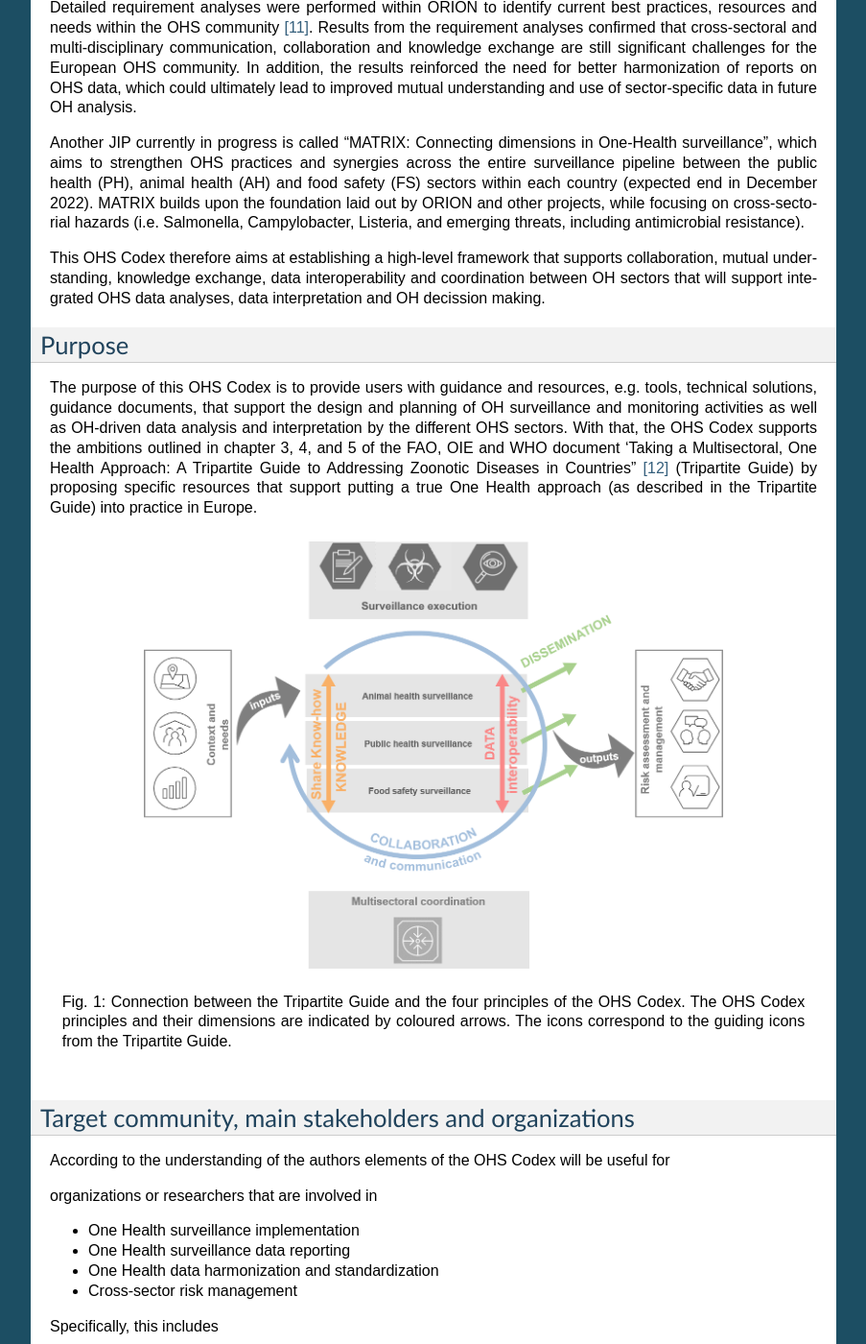
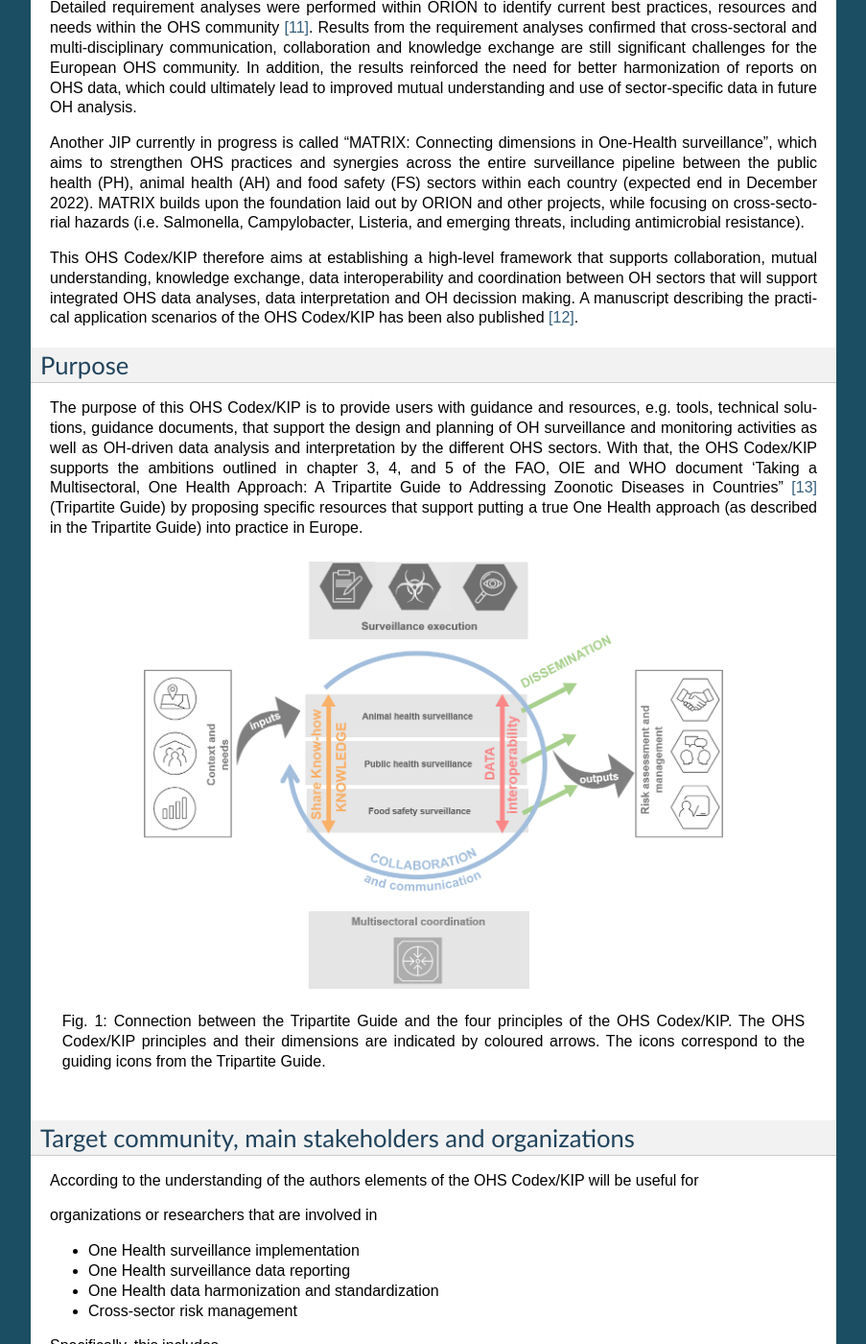
Before and after one commit to EJP-ORION/OH-Surveillance-Codex, a Sphinx documentation site: the page built from docs/1-introduction.rst, in a window 1280 px wide and 1400 px high, scrolled down 604 px. Shown: the whole window at 96% size, without its empty margins (198-1101 px from the left). Built offline with Sphinx 7.4.7, drawn with Linux system fonts in a browser that asks for light colours; some of the changed text lies outside the part shown.

Commit message:
Text updates

```diff
--- a/docs/1-introduction.rst
+++ b/docs/1-introduction.rst
@@ -63,22 +63,24 @@
 cross-sectorial hazards (i.e. Salmonella, Campylobacter, Listeria, and
 emerging threats, including antimicrobial resistance).
 
-This OHS Codex therefore aims at establishing a high-level framework
+This OHS Codex/KIP therefore aims at establishing a high-level framework
 that supports collaboration, mutual understanding, knowledge exchange,
 data interoperability and coordination between OH sectors that will support
 integrated OHS data analyses, data interpretation and OH decission making.
+A manuscript describing the practical application scenarios of the OHS
+Codex/KIP has been also published [12]_.
 
 Purpose
 -------
 
-The purpose of this OHS Codex is to provide users with guidance and
+The purpose of this OHS Codex/KIP is to provide users with guidance and
 resources, e.g. tools, technical solutions, guidance documents, that
 support the design and planning of OH surveillance and monitoring activities
 as well as OH-driven data analysis and interpretation by the
-different OHS sectors. With that, the OHS Codex supports the ambitions
+different OHS sectors. With that, the OHS Codex/KIP supports the ambitions
 outlined in chapter 3, 4, and 5 of the FAO, OIE and WHO
 document ‘Taking a Multisectoral, One Health Approach: A Tripartite
-Guide to Addressing Zoonotic Diseases in Countries” [12]_ (Tripartite
+Guide to Addressing Zoonotic Diseases in Countries” [13]_ (Tripartite
 Guide) by proposing specific resources that support putting a true One
 Health approach (as described in the Tripartite Guide) into practice in
 Europe.
@@ -91,8 +93,8 @@
     :alt: alternate text
     :figclass: align-center
 
-    Fig. 1: Connection between the Tripartite Guide and the four principles of the OHS Codex.
-    The OHS Codex principles and their dimensions are indicated by coloured arrows. The icons correspond to the guiding icons from the Tripartite Guide.
+    Fig. 1: Connection between the Tripartite Guide and the four principles of the OHS Codex/KIP.
+    The OHS Codex/KIP principles and their dimensions are indicated by coloured arrows. The icons correspond to the guiding icons from the Tripartite Guide.
 
 
 
@@ -100,7 +102,7 @@
 Target community, main stakeholders and organizations
 -----------------------------------------------------
 
-According to the understanding of the authors elements of the OHS Codex
+According to the understanding of the authors elements of the OHS Codex/KIP
 will be useful for
 
 organizations or researchers that are involved in
@@ -126,11 +128,11 @@
 Scope
 -----
 
-The scope of the OHS Codex is to provide a framework to embrace
+The scope of the OHS Codex/KIP is to provide a framework to embrace
 different tools and methods that can enhance OHS data generation, analyses and
 interpretation. Currently, it is structured according to five core
-principles that were jointly defined by the OHS Codex curation board as
-critical for achieving this objective. The OHS Codex framework has the
+principles that were jointly defined by the OHS Codex/KIP curation board as
+critical for achieving this objective. The OHS Codex/KIP framework has the
 potential to be expanded by more principles in the future in case the
 scope / objective is broadened. In this case the OHS Codex could become
 a comprehensive hub of tools for OHS improvement.
@@ -142,18 +144,18 @@
     :alt: alternate text
     :figclass: align-center
 
-    Fig. 2: The overview of the OHS Codex framework
+    Fig. 2: The overview of the OHS Codex/KIP framework
 
 
 
 Principles
 ----------
 
-The OHS Codex framework is structured by five main principles.
-The OHS Codex describes each principle and within each of them it provides available
+The OHS Codex/KIP framework is structured by five main principles.
+The OHS Codex/KIP describes each principle and within each of them it provides available
 solutions & methods to enhance OHS within each principle. These methods
 and tools were developed and tested within one of the EJP projects.
-However, the OHS Codex is designed as an updatable online resource that can be
+However, the OHS Codex/KIP is designed as an updatable online resource that can be
 continuously expanded when new useful methods & solutions become
 available.
 
@@ -206,6 +208,14 @@
    http://doi.org/10.5281/zenodo.3754596
 
 .. [12]
+   Filter M., Buschhardt T., Dórea F., Lopez de Abechuco E., Günther T.,
+   Sundermann E. M., Gethmann J., Dups-Bergmann J., Lagesen K &
+   Ellis-Iversen J. One Health Surveillance Codex: promoting the adoption
+   of One Health solutions within and across European countries,
+   One Health, Volume 12, 2021.
+   https://doi.org/10.1016/j.onehlt.2021.100233. http://doi.org/10.5281/zenodo.3754596
+
+.. [13]
    Taking a Multisectoral, One Health Approach:A Tripartite Guide to
    Addressing Zoonotic Diseases in Countries
 
```
